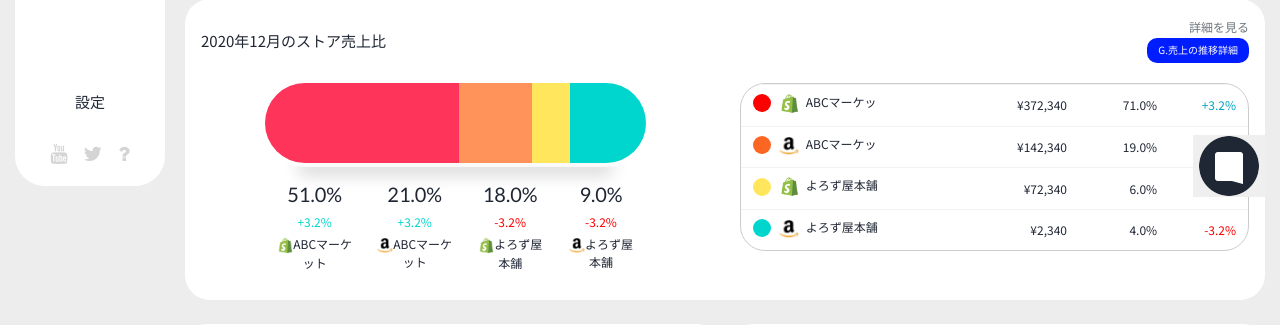
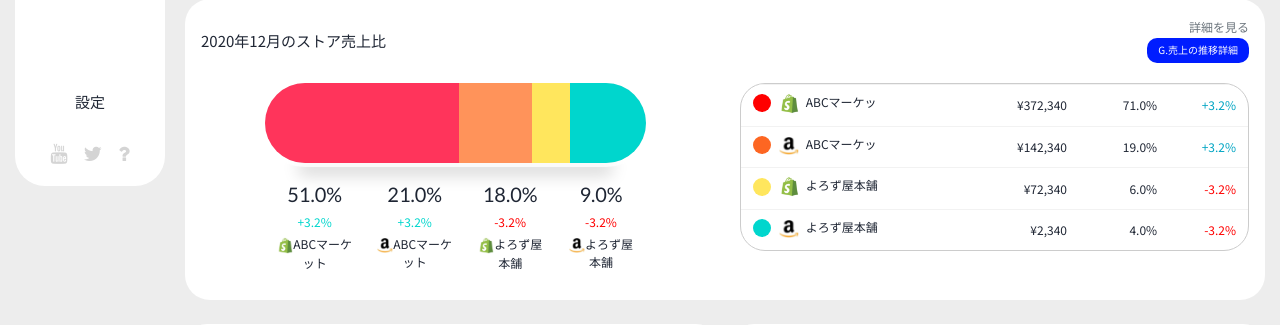
Before and after one commit to yonefu/lismo, a PHP site: page /report_sales.php in a window 1280 px wide. Shown: the part 594-919 px from the top of the page. Run offline with PHP 8.4, Linux system fonts and the light colour scheme; style sheets or scripts are compiled from the project's sources.

Commit message:
[FIXED] :: removed chat icon in report

```diff
--- a/dist/css/theme.css
+++ b/dist/css/theme.css
@@ -2317,7 +2317,7 @@ div.radio.switcher label {
     outline: none; }
 
 .report-page {
-  padding-bottom: 4em; }
+  padding-bottom: 0.5em; }
   .report-page .date {
     color: #383e4b; }
 
--- a/report_dashboard.php
+++ b/report_dashboard.php
@@ -753,10 +753,6 @@
 </div>
 <!--outer-page-wrap-->
 
-<div class="chat-box">
-	<button type="button"><img src="dist/img/icons/icon-chat.png" alt="Chat Icon" /></button>
-</div>
-
 <?php include('inc/footer.php'); ?>
 
 <!--for slider-->
--- a/report_inventory.php
+++ b/report_inventory.php
@@ -515,10 +515,6 @@
 </div>
 <!--outer-page-wrap-->
 
-<div class="chat-box">
-	<button type="button"><img src="dist/img/icons/icon-chat.png" alt="Chat Icon" /></button>
-</div>
-
 <?php include('inc/footer.php'); ?>
 
 <!--for chart-->
--- a/report_product.php
+++ b/report_product.php
@@ -1338,10 +1338,6 @@
 </div>
 <!--outer-page-wrap-->
 
-<div class="chat-box">
-	<button type="button"><img src="dist/img/icons/icon-chat.png" alt="Chat Icon" /></button>
-</div>
-
 <?php include('inc/footer.php'); ?>
 
 <!--for slider-->
--- a/report_sales.php
+++ b/report_sales.php
@@ -1066,10 +1066,6 @@
 </div>
 <!--outer-page-wrap-->
 
-<div class="chat-box">
-	<button type="button"><img src="dist/img/icons/icon-chat.png" alt="Chat Icon" /></button>
-</div>
-
 <?php include('inc/footer.php'); ?>
 
 <!--for chart-->
--- a/src/scss/themes/_styles.scss
+++ b/src/scss/themes/_styles.scss
@@ -1230,7 +1230,7 @@ div.radio.switcher {
 }
 
 .report-page{
-	padding-bottom: 4em;
+	padding-bottom: 0.5em;
 	.date{
 		color: #383e4b;
 	}
```
Also changed, not shown: dist/css/theme.min.css.
